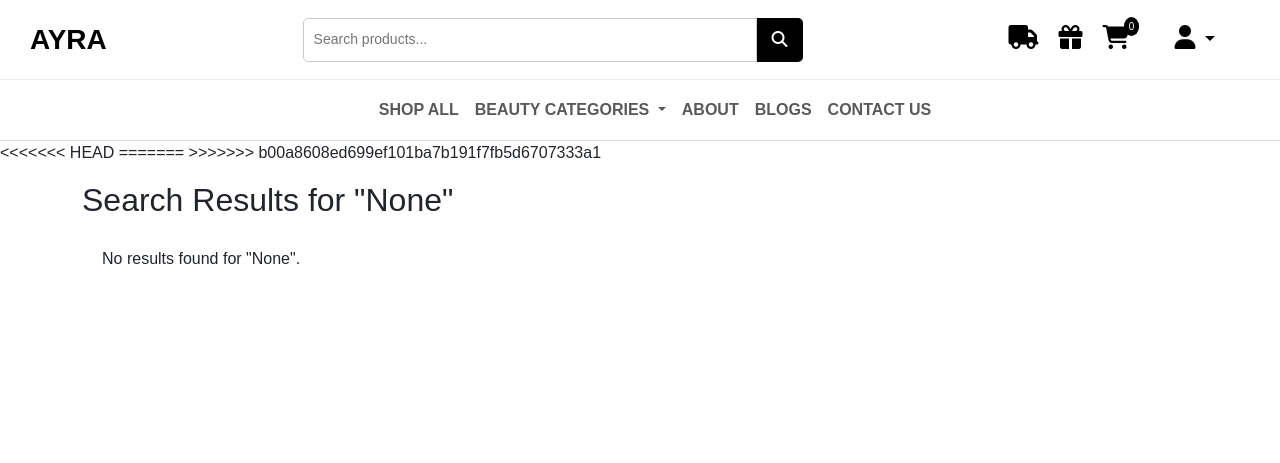
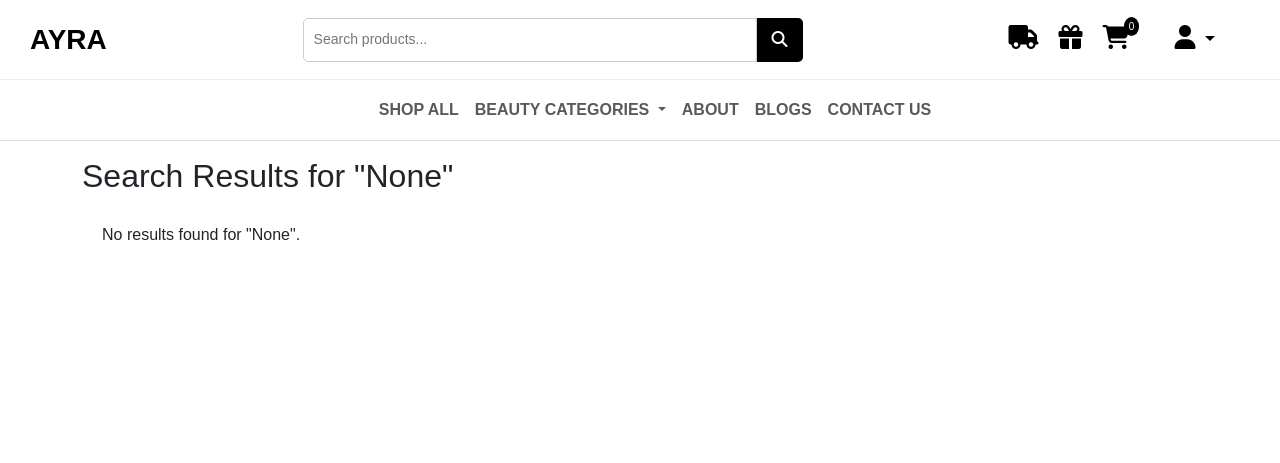
Before and after one commit to successcodinginstitute/DjangoEcommerce_test, a Django app: page /search/ in a window 1280 px wide. Shown: the top 463 px of the page. Run offline with Django 5.2, Linux system fonts and the light colour scheme; data comes from the database, SQL or seed files in the repository; some libraries are stand-ins or nearby versions.

Commit message:
serch resultsaaa

```diff
--- a/AYRAW/templates/search_results.html
+++ b/AYRAW/templates/search_results.html
@@ -3,11 +3,6 @@
 {% load static %}
 
 {% block 'main' %}
-<<<<<<< HEAD
-
-
-=======
->>>>>>> b00a8608ed699ef101ba7b191f7fb5d6707333a1
 <style>
 
   .carousel-container {
```
